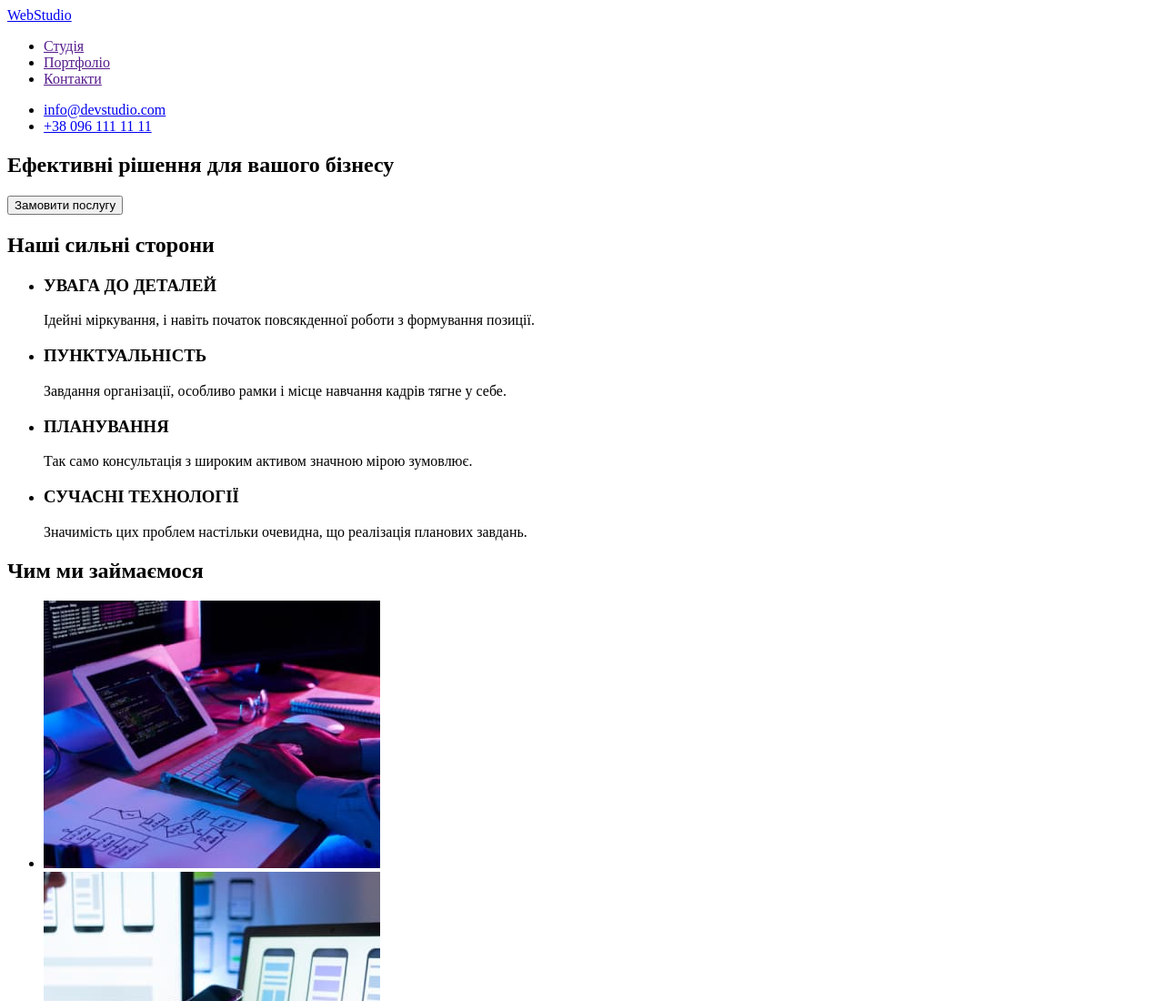
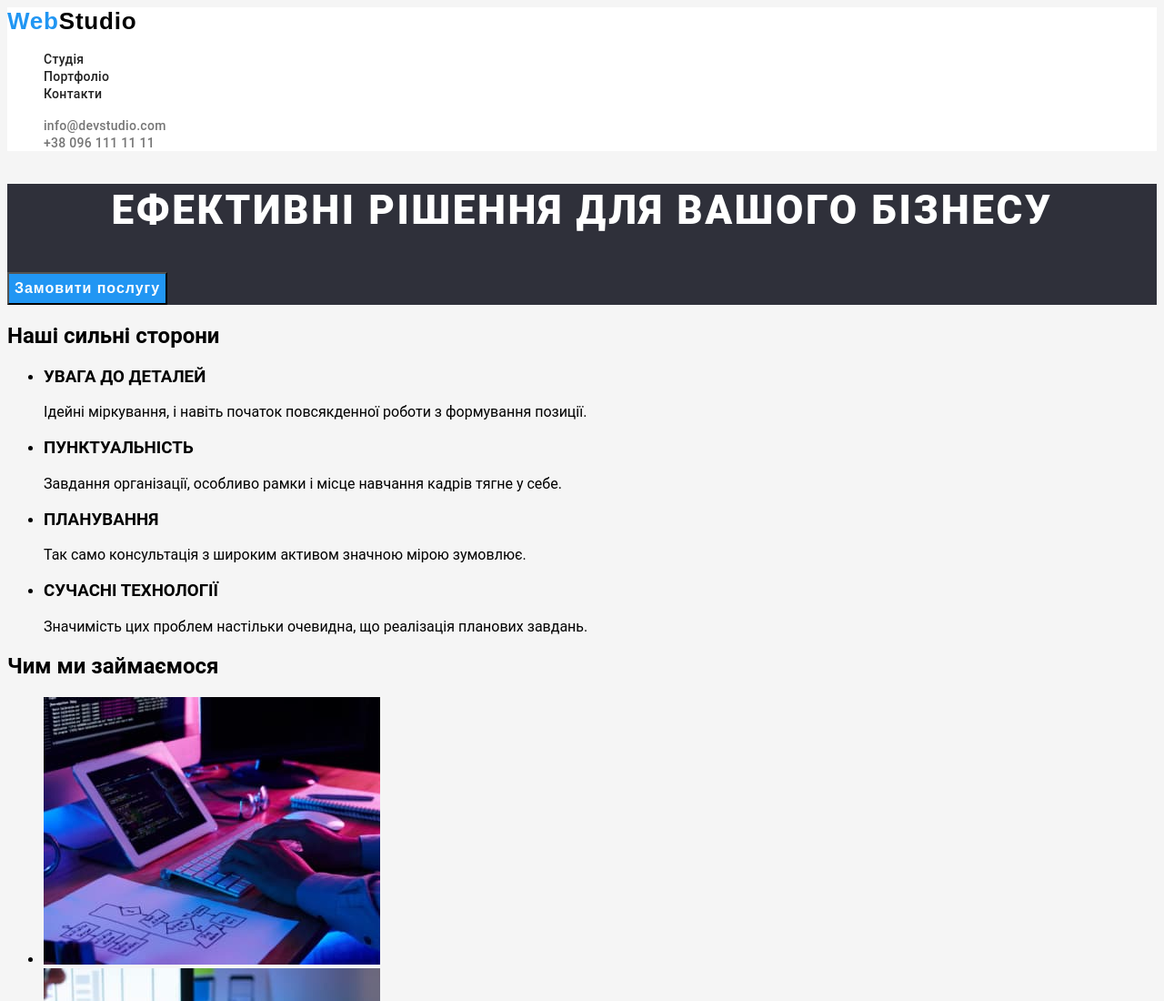
Before and after one commit to AndriiHamasa/goit-murkup-hw-02, a plain HTML site: page index.html in a window 1280 px wide. Shown: the top 1100 px of the page at 91% size. Drawn offline with Linux system fonts and the light colour scheme.

Commit message:
done header and heri section css for index.html file

```diff
--- /dev/null
+++ b/css/styles.css
@@ -0,0 +1,96 @@
+.page{
+    font-family: 'Roboto', sans-serif;
+    background-color: #F5F5F5;
+    font-style: normal;/*посмотреть, может это дефолтное значение*/
+}
+
+:root{
+    --primary-title-color: #212121;
+    --primary-text-color: #757575;
+    --accent-color: #2196F3;
+    --logo-black-color: #000000;
+    --secondary-bcg-color: #2F303A;
+}
+
+/*-------HEADER-------*/
+
+.pole-header{
+    background-color: #ffffff;
+}
+.logo-header{
+    color: var(--accent-color);
+
+    font-family: 'Raleway', sans-serif;
+    text-decoration: none;
+
+    font-weight: 700;
+    font-size: 26px;
+    line-height: 1.19;
+    letter-spacing: 0.03em;
+}
+.logo-span{
+    color: var(--logo-black-color);
+}
+
+/*-------navigation to pages-------*/
+
+.list{
+    list-style: none;
+}
+.nav-item{
+    color: var(--primary-title-color);
+}
+
+/*----hover and focus for all header----*/
+.nav-item:hover, .nav-item:focus, .contact-item:hover, .contact-item:focus{
+    color: var(--accent-color);
+}
+.nav-item, .contact-item{
+    text-decoration: none;
+
+    font-weight: 500;
+    font-size: 14px;
+    line-height: 1.14;
+    letter-spacing: 0.02em;
+}
+
+/*-----list od contacts-----*/
+
+.contact-item{
+    color: var(--primary-text-color);
+}
+
+/*--------MAIN--------*/
+
+.hero-page{
+    background-color: var(--secondary-bcg-color);
+    color: #ffffff;
+}
+.hero-title{
+
+
+    font-weight: 900;
+    font-size: 44px;
+    line-height: 1.36;
+
+    text-align: center;
+    letter-spacing: 0.06em;
+    text-transform: uppercase;
+
+    color: #FFFFFF;
+}
+.primary-btn{
+    font-style: normal;
+    font-weight: 700;
+    font-size: 16px;
+    line-height: 1.88;
+
+
+   letter-spacing: 0.06em;
+
+    color: #FFFFFF;
+    background-color: var(--accent-color);
+}
+.primary-btn:hover, .primary-btn:focus{
+    background-color: #2196F380;
+}
--- a/index.html
+++ b/index.html
@@ -4,28 +4,28 @@
     <meta charset="UTF-8" />
     <meta http-equiv="X-UA-Compatible" content="IE=edge" />
     <meta name="viewport" content="width=device-width, initial-scale=1.0" />
-
     <title>Document</title>
+    <link rel="stylesheet" href="./css/styles.css">
   </head>
-  <body>
-    <header>
-      <nav>
-        <a href="./index.html">WebStudio</a>
-        <ul>
-          <li><a href="">Студія</a></li>
-          <li><a href="">Портфоліо</a></li>
-          <li><a href="">Контакти</a></li>
+  <body class="page">
+    <header class="pole-header">
+      <nav class="nav-header">
+        <a href="./index.html" class="logo-header">Web<span class="logo-span">Studio</span></a>
+        <ul class="list">
+          <li><a href="" class="nav-item">Студія</a></li>
+          <li><a href="" class="nav-item">Портфоліо</a></li>
+          <li><a href="" class="nav-item">Контакти</a></li>
         </ul>
       </nav>
-      <ul>
-        <li><a href="mailto:info@devstudio.com">info@devstudio.com</a></li>
-        <li><a href="tel:+380961111111">+38 096 111 11 11</a></li>
+      <ul class="list">
+        <li><a href="mailto:info@devstudio.com" class="contact-item">info@devstudio.com</a></li>
+        <li><a href="tel:+380961111111" class="contact-item">+38 096 111 11 11</a></li>
       </ul>
     </header>
     <main>
-      <section>
-        <h1>Ефективні рішення для вашого бізнесу</h1>
-        <button type="button">Замовити послугу</button>
+      <section class="hero-page">
+        <h1 class="hero-title">Ефективні рішення для вашого бізнесу</h1>
+        <button type="button" class="primary-btn">Замовити послугу</button>
       </section>
       <section>
         <!--Цей заголовок потім скриємо-->
```
